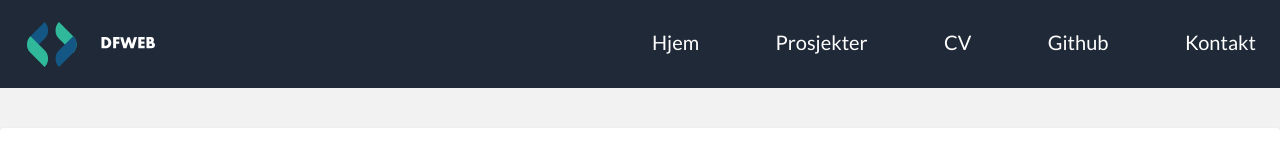
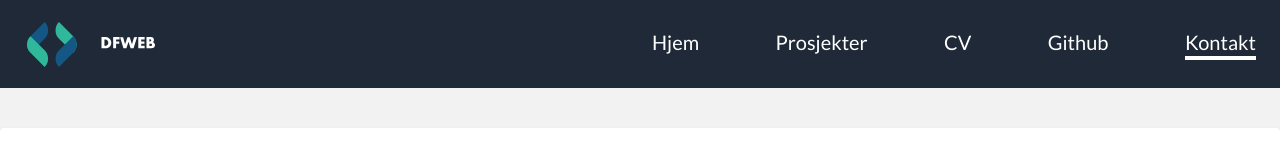
Before and after one commit to meticulousfan/React-framer-motion-portfolio, a Next.js app: page /kontakt in a window 1280 px wide. Shown: the top 160 px of the page. Built offline with nearby package versions, Linux system fonts and the light colour scheme.

Commit message:
Legg til aktiv link styling

```diff
--- a/src/components/Layout/Navbar.component.tsx
+++ b/src/components/Layout/Navbar.component.tsx
@@ -1,4 +1,6 @@
 import Link from "next/link";
+import { useRouter } from "next/router";
+import classnames from "classnames";
 
 import Image from "../UI/Image.component";
 import Hamburger from "./Hamburger.component";
@@ -12,28 +14,31 @@ import LINKS from "../../utils/constants/LINKS";
  * @function Navbar
  * @returns {JSX.Element} - Rendered component
  */
-const Navbar = (): JSX.Element => (
+const Navbar = (): JSX.Element => {
+  const router = useRouter();
+
+  const activeLink = (url: string, pathname: string) =>
+    pathname === url ? "navbar-link-active" : "";
+
+  return (
     <header role="banner" aria-label="Header for logo og navigasjon">
       <nav className="fixed top-0 z-50 w-full p-4 bg-gray-800">
         <div
           id="main-navigation"
           data-cy="main-navigation"
-        className="container flex items-center mx-auto md:flex-wrap lg:flex-wrap xl:flex-wrap"
-      >
+          className="container flex items-center mx-auto md:flex-wrap lg:flex-wrap xl:flex-wrap">
           <div className="flex w-full font-extrabold text-white md:w-1/2 md:justify-start">
             <Image src="/logo.svg" alt="Dfweb Logo" width={150} height={45} />
           </div>
           <div
             id="hamburger-div"
             data-cy="hamburger-div"
-          className="flex content-center justify-between md:w-1/2 md:justify-end p-3"
-        >
+            className="flex content-center justify-between md:w-1/2 md:justify-end p-3">
             <Hamburger />
             <ul
               role="navigation"
               aria-label="Navigasjon"
-            className="items-center justify-between flex-1 hidden list-reset md:flex lg:flex xl:flex lg:-mr-4 xl:-mr-4"
-          >
+              className="items-center justify-between flex-1 hidden list-reset md:flex lg:flex xl:flex lg:-mr-4 xl:-mr-4">
               {LINKS?.map((link) => (
                 <li key={link.id} className="link mr-3">
                   {link.external ? (
@@ -42,8 +47,7 @@ const Navbar = (): JSX.Element => (
                         rel="noopener noreferrer"
                         aria-label={link.text}
                         target="_blank"
-                      className="navbar-link inline-block text-xl text-white"
-                    >
+                        className="navbar-link inline-block text-xl text-white">
                         {link.text}
                       </a>
                     </Link>
@@ -51,8 +55,10 @@ const Navbar = (): JSX.Element => (
                     <Link href={link.url} passHref>
                       <a
                         aria-label={link.text}
-                      className="navbar-link eds-top-navigation-item  inline-block text-xl text-white"
-                    >
+                        className={`navbar-link eds-top-navigation-item inline-block text-xl text-white
+                      ${activeLink(link.url, router.pathname)}
+
+                      `}>
                         {link.text}
                       </a>
                     </Link>
@@ -65,5 +71,6 @@ const Navbar = (): JSX.Element => (
       </nav>
     </header>
   );
+};
 
 export default Navbar;
--- a/src/styles/custom.css
+++ b/src/styles/custom.css
@@ -19,20 +19,6 @@ a {
   box-sizing: border-box;
 }
 
-/* Hero animations */
-
-.text-reveal {
-  transition: all 1.5s;
-  transform: translateY(-3em);
-  clip-path: polygon(0 0, 100% 0, 100% 0, 0 0);
-}
-
-.icon-reveal {
-  transition: all 1.5s;
-  transform: translateX(4em);
-  clip-path: polygon(0 0, 100% 0, 100% 0, 0 0);
-}
-
 /* Navbar animations */
 
 .navbar-link::after {
@@ -49,3 +35,7 @@ a {
 .navbar-link:hover::after {
   width: 100%;
 }
+
+.navbar-link-active::after {
+  width: 100%;
+}
```
Lines whose indentation alone changed are shown as unchanged.
